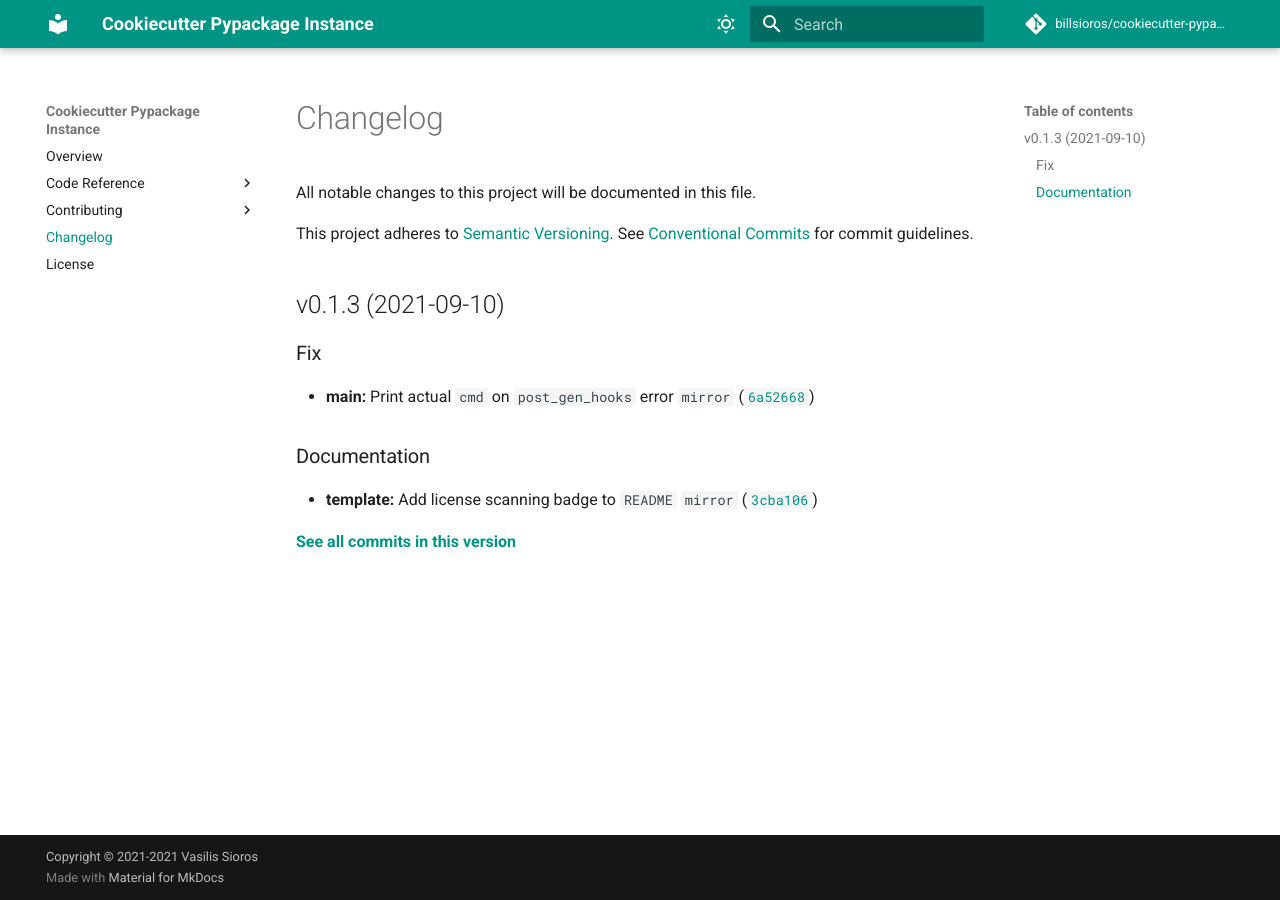
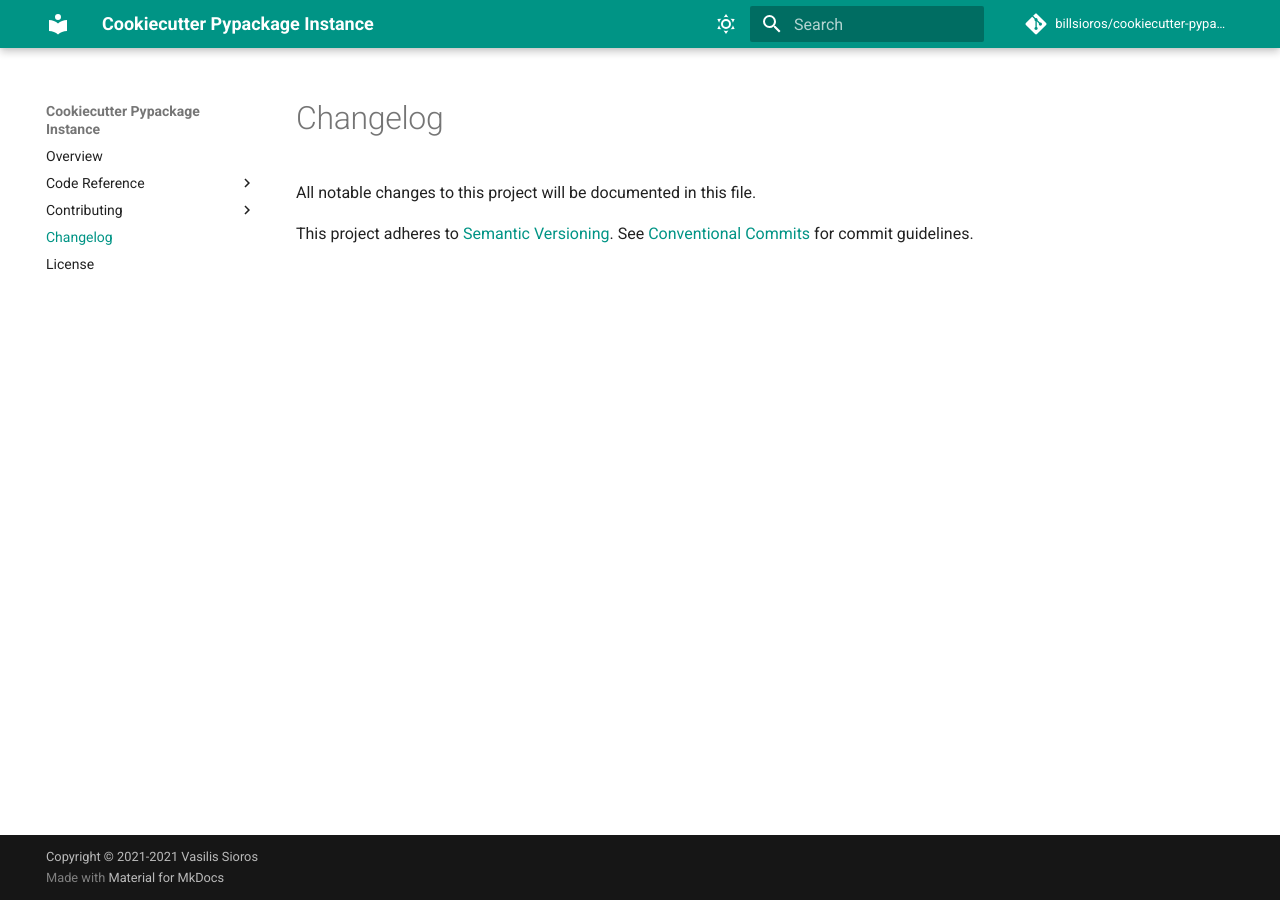
Before and after one commit to billsioros/cookiecutter-pypackage-instance, an MkDocs documentation site: the page built from docs/CHANGELOG.md, in a window 1280 px wide. Built offline with MkDocs 1.6.1 and Material for MkDocs 9.7.7, drawn with Linux system fonts in a browser that asks for light colours; comment, search, counter and statistics services are not loaded; the version menu is left out.

Commit message:
Merge branch 'development' of https://github.com/billsioros/cookiecutter-pypackage into development `mirror`

```diff
--- a/CHANGELOG.md
+++ b/CHANGELOG.md
@@ -5,12 +5,3 @@ All notable changes to this project will be documented in this file.
 This project adheres to [Semantic Versioning](https://semver.org/spec/v2.0.0.html). See [Conventional Commits](https://www.conventionalcommits.org/en/v1.0.0/) for commit guidelines.
 
 <!--next-version-placeholder-->
-
-## v0.1.3 (2021-09-10)
-### Fix
-* **main:** Print actual `cmd` on `post_gen_hooks` error `mirror` ([`6a52668`](https://github.com/billsioros/cookiecutter-pypackage-instance/commit/6a5266838ac495883abab2b5df713d72d2943b48))
-
-### Documentation
-* **template:** Add license scanning badge to `README` `mirror` ([`3cba106`](https://github.com/billsioros/cookiecutter-pypackage-instance/commit/3cba106e7ef5cc218f4495246d778d0b12159ba2))
-
-**[See all commits in this version](https://github.com/billsioros/cookiecutter-pypackage-instance/compare/v0.1.2...v0.1.3)**
--- a/mkdocs.yml
+++ b/mkdocs.yml
@@ -1,5 +1,5 @@
 site_name: Cookiecutter Pypackage Instance
-site_description: "🐍 An awesome python package by the name `Cookiecutter Pypackage Instance`"
+site_description: "🐍 An awesome python package by the name Cookiecutter Pypackage Instance"
 site_url: "https://billsioros.github.io/cookiecutter-pypackage-instance/"
 repo_url: "https://github.com/billsioros/cookiecutter-pypackage-instance"
 edit_uri: "edit/master/docs/"
--- a/pyproject.toml
+++ b/pyproject.toml
@@ -5,7 +5,7 @@ build-backend = "poetry.core.masonry.api"
 [tool.poetry]
 name = "cookiecutter-pypackage-instance"
 version = "0.1.3"
-description = "🐍 An awesome python package by the name `Cookiecutter Pypackage Instance`"
+description = "🐍 An awesome python package by the name Cookiecutter Pypackage Instance"
 readme = "README.md"
 authors = ["Vasilis Sioros <billsioros97@gmail.com>"]
 license = "MIT"
@@ -31,7 +31,6 @@ python = "^3.7"
 
 [tool.poetry.dev-dependencies]
 python-semantic-release = "^7.15.3"
-flake8 = "^3.9.2"
 flakehell = "^0.9.0"
 wemake-python-styleguide = "^0.15.2"
 isort = "^5.9.3"
--- a/src/cookiecutter_pypackage_instance/__init__.py
+++ b/src/cookiecutter_pypackage_instance/__init__.py
@@ -1 +1 @@
-"""🐍 An awesome python package by the name `Cookiecutter Pypackage Instance`."""
+"""🐍 An awesome python package by the name Cookiecutter Pypackage Instance."""
```
Also changed, not shown: README.md (+25 -12 lines), 1 other file.
